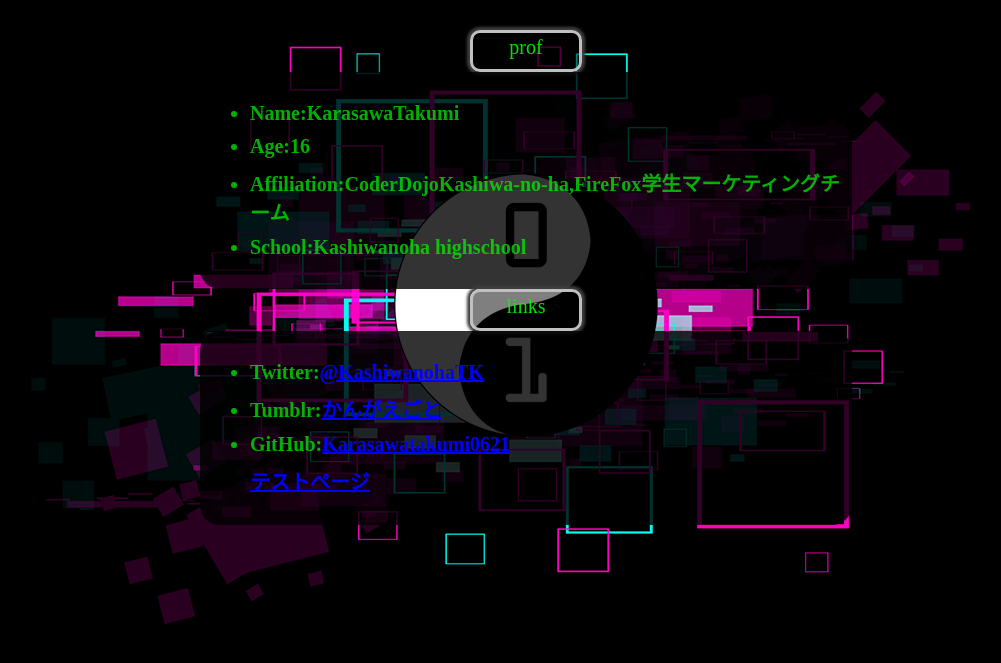
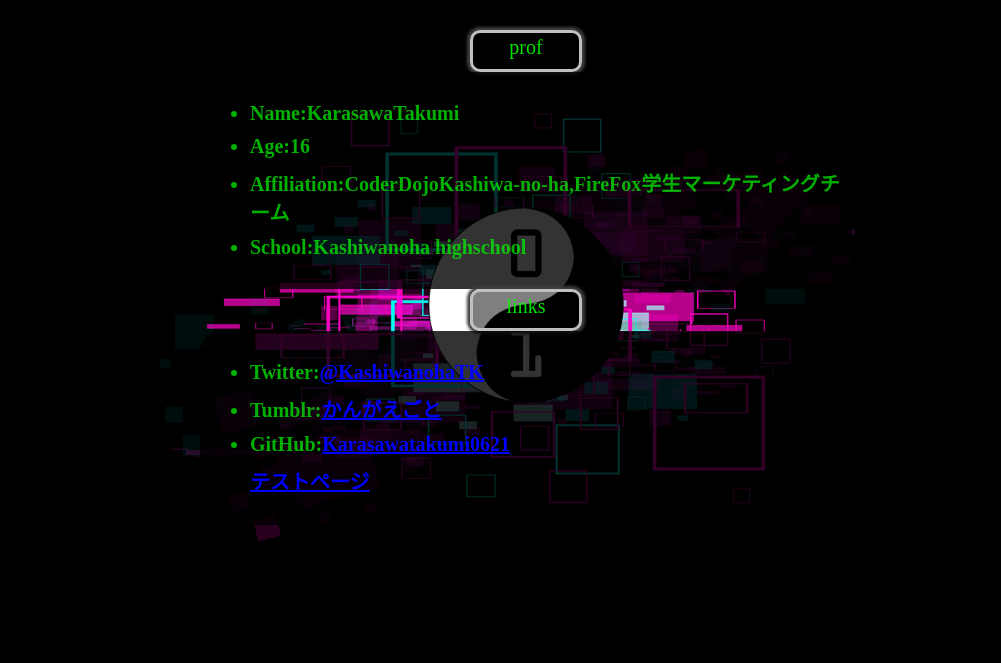
Before and after one commit to KarasawaTakumi0621/KarasawaTakumi0621.github.io, a plain HTML site: page index.html in a window 1280 px wide. Shown: the part 95-758 px from the top of the page, without its empty margins (114-1115 px from the left). Drawn offline with Linux system fonts and the light colour scheme; a web font is replaced by a local one.

Commit message:
背景画像のコード書き換え

```diff
--- a/index.html
+++ b/index.html
@@ -4,6 +4,7 @@
 	<meta charset="utf-8">
 	<link href="https://fonts.googleapis.com/css?family=Lustria|Press+Start+2P" rel="stylesheet">
 	<link rel="stylesheet" href="style.css">
+	<meta name="viewport" content="width=device-width, initial-scale=1.0" >
 	<title>Karasawa Takumi</title>
 </head>
 <body>
--- a/style.css
+++ b/style.css
@@ -4,12 +4,16 @@
   font-family: 'Hannari';
   src: url("fonts/Hannari.otf");
 }
+html{
+  min-height: 100%;
+}
 body{
   /*background-image: linear-gradient(-90deg, #FFFFFF, #3B3B40);*/
   background-image: url("img/background.png");
   background-repeat: no-repeat;
-  background-position: 50% 50%;
+  background-position:center center;
   background-attachment: fixed;
+  background-size: cover;
   font-family: Hannari;
   /*font-family: 'Lustria', serif;
   font-family: 'Press Start 2P', cursive;*/
```
